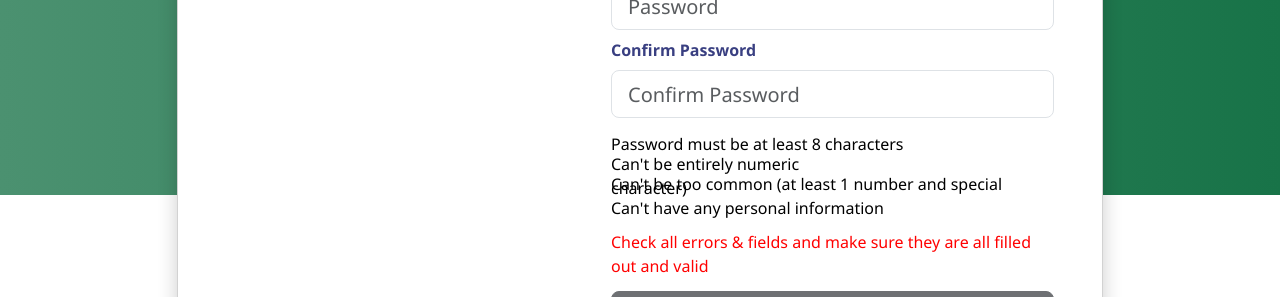
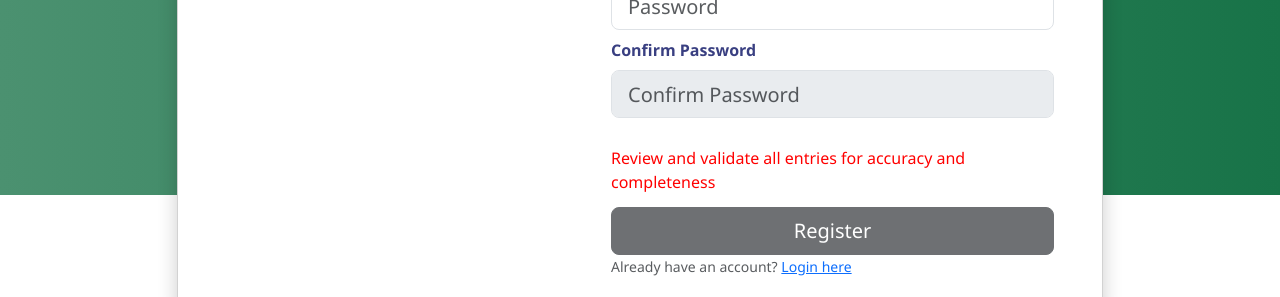
Before and after one commit to msallou/login-register-django-react, a React (Create React App) app in the folder frontend/: page /register in a window 1280 px wide. Shown: the part 655-952 px from the top of the page. Built offline with nearby package versions, Linux system fonts and the light colour scheme.

Commit message:
updated registration validity

```diff
--- a/frontend/src/views/RegisterPage.js
+++ b/frontend/src/views/RegisterPage.js
@@ -9,6 +9,10 @@ import { Button } from 'reactstrap'
 
 
 function RegisterPage() {
+  const [requirementsShow, setrequirementsShow] = useState('none')
+  const [confirmHide, setConfirmHide] = useState(true)
+
+
   const [passLengthStyle, setPassLengthStyle] = useState('red')
   const [passMatchStyle, setpassMatchStyle] = useState('none')
   const [isEntirelyNumeric, setIsEntirelyNumeric] = useState('');
@@ -125,8 +129,12 @@ function RegisterPage() {
   const checkPasswordLength = () => {
     if (password === '') {
       setLengthColor('black'); // Set color to black if it's blank
+      setrequirementsShow('none')
+      setConfirmHide(true)
     } else {
       setLengthColor(password.length < 8 ? 'red' : 'green');
+      setrequirementsShow('block')
+      setConfirmHide(false)
     }
   };
 
@@ -263,17 +271,17 @@ function RegisterPage() {
                         </div>
                         <div className="form-outline mb-4">
                           <label className="form-label" htmlFor="formConfirmPassword">Confirm Password</label>
-                          <input type="password" id="formConfirmPassword" className="form-control form-control-lg" placeholder="Confirm Password" onChange={(e) => {setPassword2(e.target.value)}} />
+                          <input type="password" id="formConfirmPassword" className="form-control form-control-lg" disabled={confirmHide} placeholder="Confirm Password" onChange={(e) => {setPassword2(e.target.value)}} />
                         </div>
-                        <div className='requirements'>
-                          <p id="match" style={{ color: 'red', display: passMatchStyle }}>Password don't match</p>
+                        <div className='requirements' style={{display: requirementsShow}}>
+                          <p id="match" style={{ color: 'red', display: passMatchStyle }}><b>Passwords don't match</b></p>
                           <p id='passlength'>Password must be at least 8 characters</p>
                           <p id='entirelynumeric'>Can't be entirely numeric</p>
                           <p id='toocommon'>Can't be too common (at least 1 number and special character)</p>
                           <p id='personalinfo'>Can't have any personal information</p>
                         </div>
                         <div className="pt-1 mb-4">
-                        <label style={{color: 'red'}}>{isButtonDisabled?'Check all errors & fields and make sure they are all filled out and valid':''}</label>
+                        <label style={{color: 'red'}}>{isButtonDisabled?'Review and validate all entries for accuracy and completeness':''}</label>
                         <button className="btn btn-dark btn-lg btn-block button" disabled={isButtonDisabled} title="check all fields" type="submit">Register</button>
 
 
```
